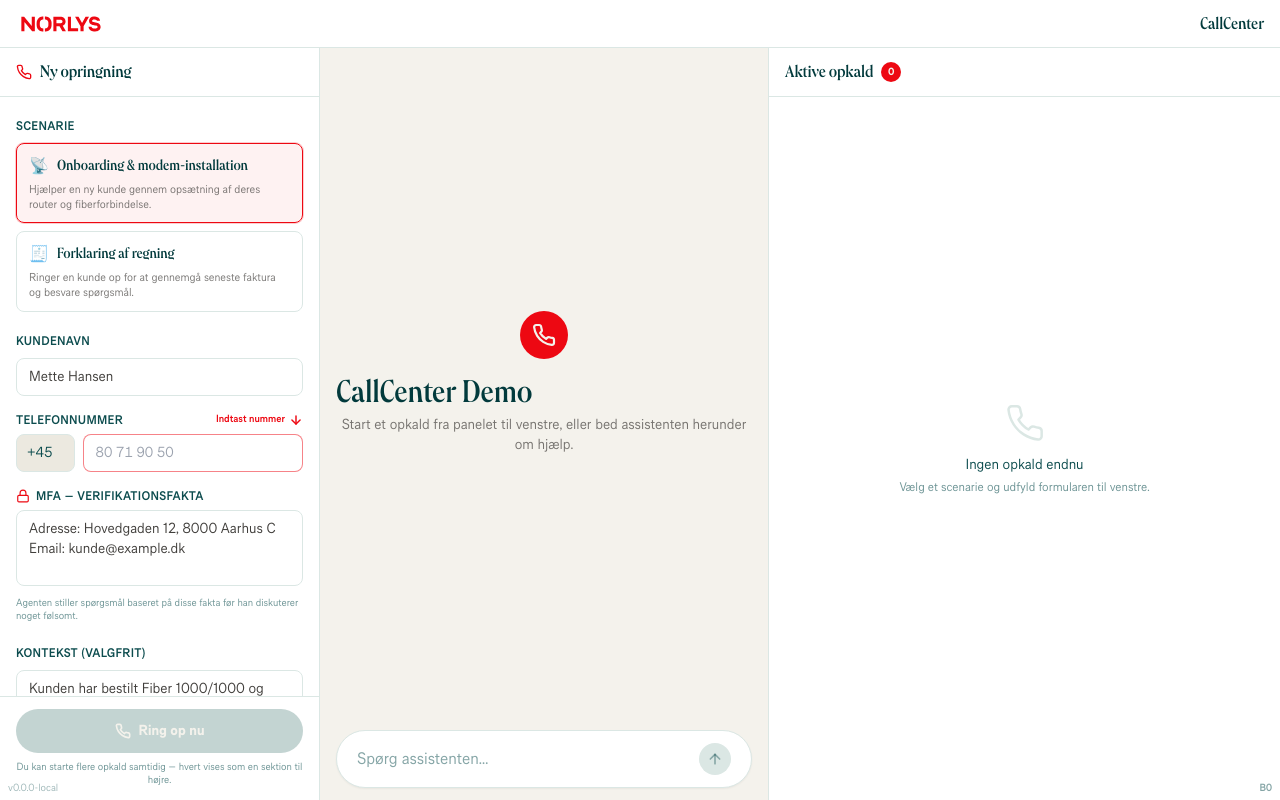
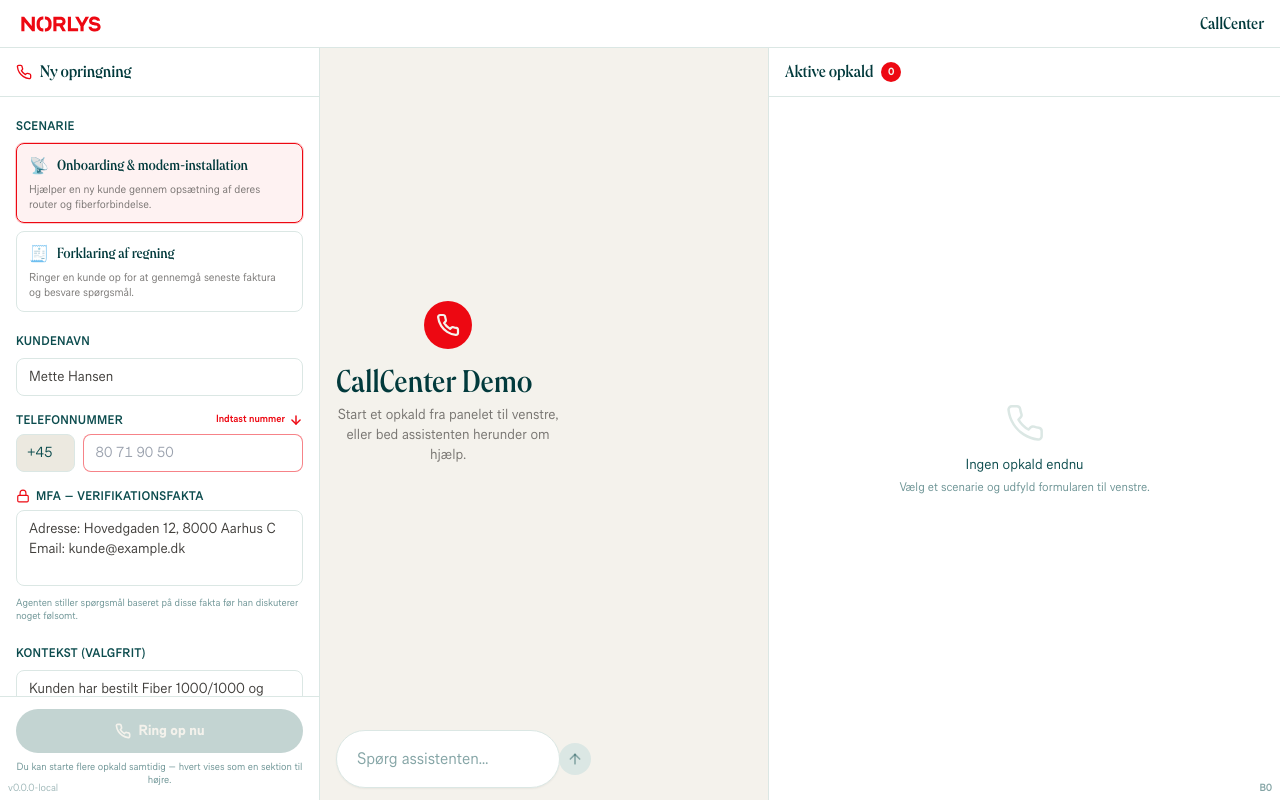
Before and after one commit to AliRezaFarahnak-Customer-Demos/ContactCenterAgent, a Nuxt app in the folder code/admin-chat/: page / in a window 1280 px wide. Built offline with nearby package versions, Linux system fonts and the light colour scheme.

Commit message:
feat: enhance build versioning with APP_VERSION and update chat layout for better centering

```diff
--- a/code/admin-chat/pages/index.vue
+++ b/code/admin-chat/pages/index.vue
@@ -151,7 +151,8 @@
     </div>
 
     <!-- ============== CENTER — CHAT ============== -->
-    <div class="flex-1 flex flex-col h-full min-w-0 pt-12">
+    <!-- lg:pr-32 / xl:pr-48 compensates for asymmetric side columns (right=28rem, left=20rem; right=32rem on xl) so the chat is centered relative to the viewport, not the middle column. -->
+    <div class="flex-1 flex flex-col h-full min-w-0 pt-12 lg:pr-32 xl:pr-48">
       <div ref="chatContainer" class="flex-1 overflow-y-auto">
         <div
           class="px-4 py-6 space-y-4 max-w-3xl mx-auto"
```
Also changed, not shown: 1 other file (tests, documents, lock files or other folders).
